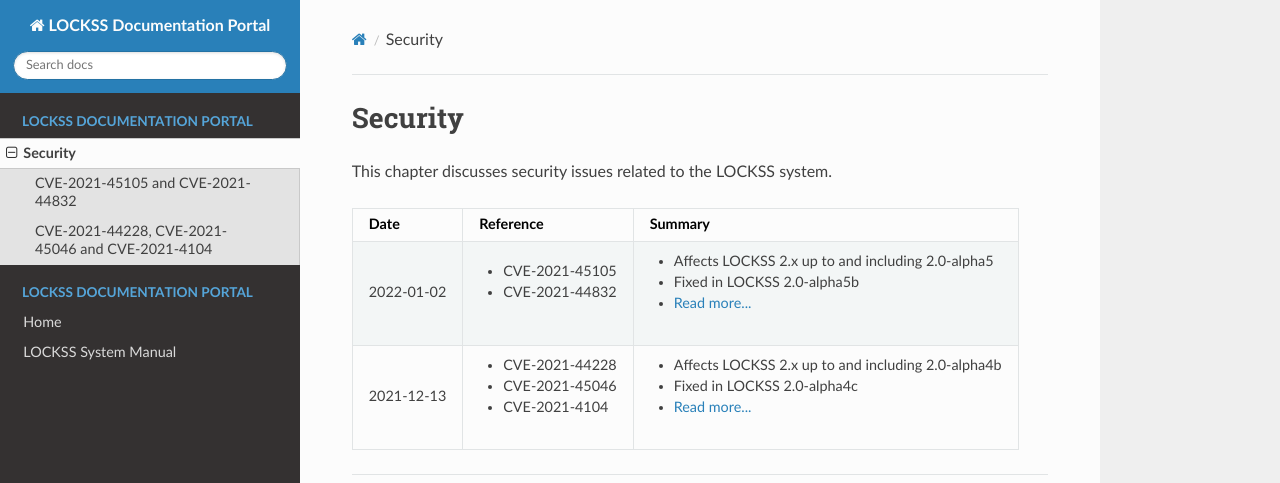
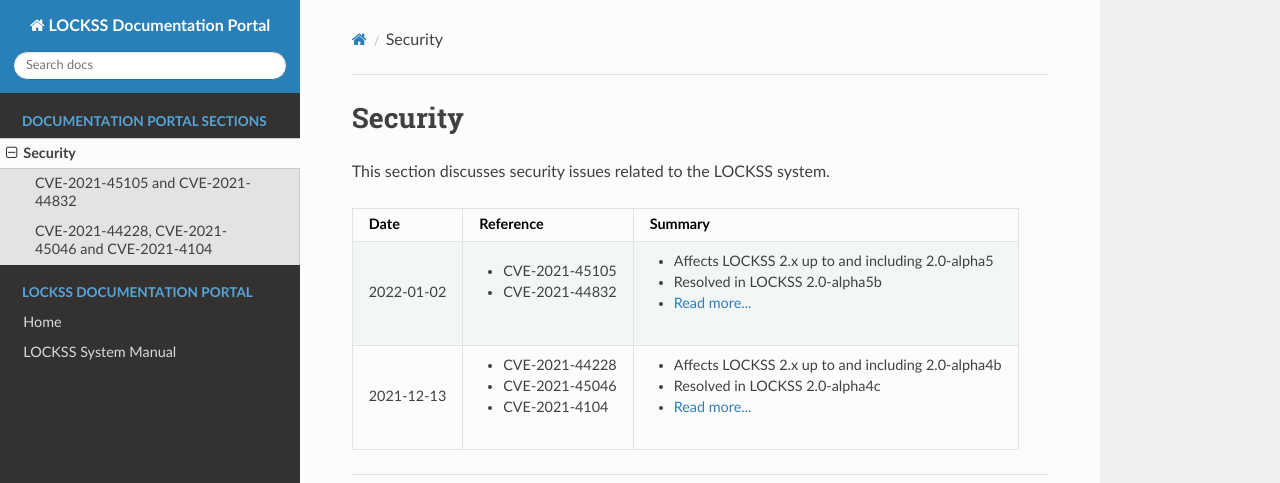
Before and after one commit to lockss/lockss-rtd-portal, a Sphinx documentation site: the page built from docs/security/index.rst, in a window 1280 px wide. Shown: the top 483 px of the page. Built offline with Sphinx 7.4.7 and the Read the Docs theme 2.0.0, drawn with Linux system fonts in a browser that asks for light colours.

Commit message:
Cosmetic.

```diff
--- a/docs/index.rst
+++ b/docs/index.rst
@@ -7,7 +7,7 @@ LOCKSS Documentation Portal
 This new LOCKSS Documentation Portal is slated to replace the LOCKSS Documentation Portal currently found at `lockss.github.io <https://lockss.github.io>`_ in the near future.
 
 .. toctree::
-   :caption: LOCKSS Documentation Portal
+   :caption: Documentation Portal Sections
    :maxdepth: 4
    :hidden:
 
--- a/docs/security/index.rst
+++ b/docs/security/index.rst
@@ -2,17 +2,17 @@
 Security
 ========
 
-This chapter discusses security issues related to the LOCKSS system.
+This section discusses security issues related to the LOCKSS system.
 
 ========== ================= =======
 Date       Reference         Summary
 ========== ================= =======
 2022-01-02 *  CVE-2021-45105 *  Affects LOCKSS 2.x up to and including 2.0-alpha5
-           *  CVE-2021-44832 *  Fixed in LOCKSS 2.0-alpha5b
+           *  CVE-2021-44832 *  Resolved in LOCKSS 2.0-alpha5b
                              *  :doc:`Read more... <cve-2021-45105>`
 ---------- ----------------- -------
 2021-12-13 *  CVE-2021-44228 *  Affects LOCKSS 2.x up to and including 2.0-alpha4b
-           *  CVE-2021-45046 *  Fixed in LOCKSS 2.0-alpha4c
+           *  CVE-2021-45046 *  Resolved in LOCKSS 2.0-alpha4c
            *  CVE-2021-4104  *  :doc:`Read more... <cve-2021-44228>`
 ========== ================= =======
 
```
